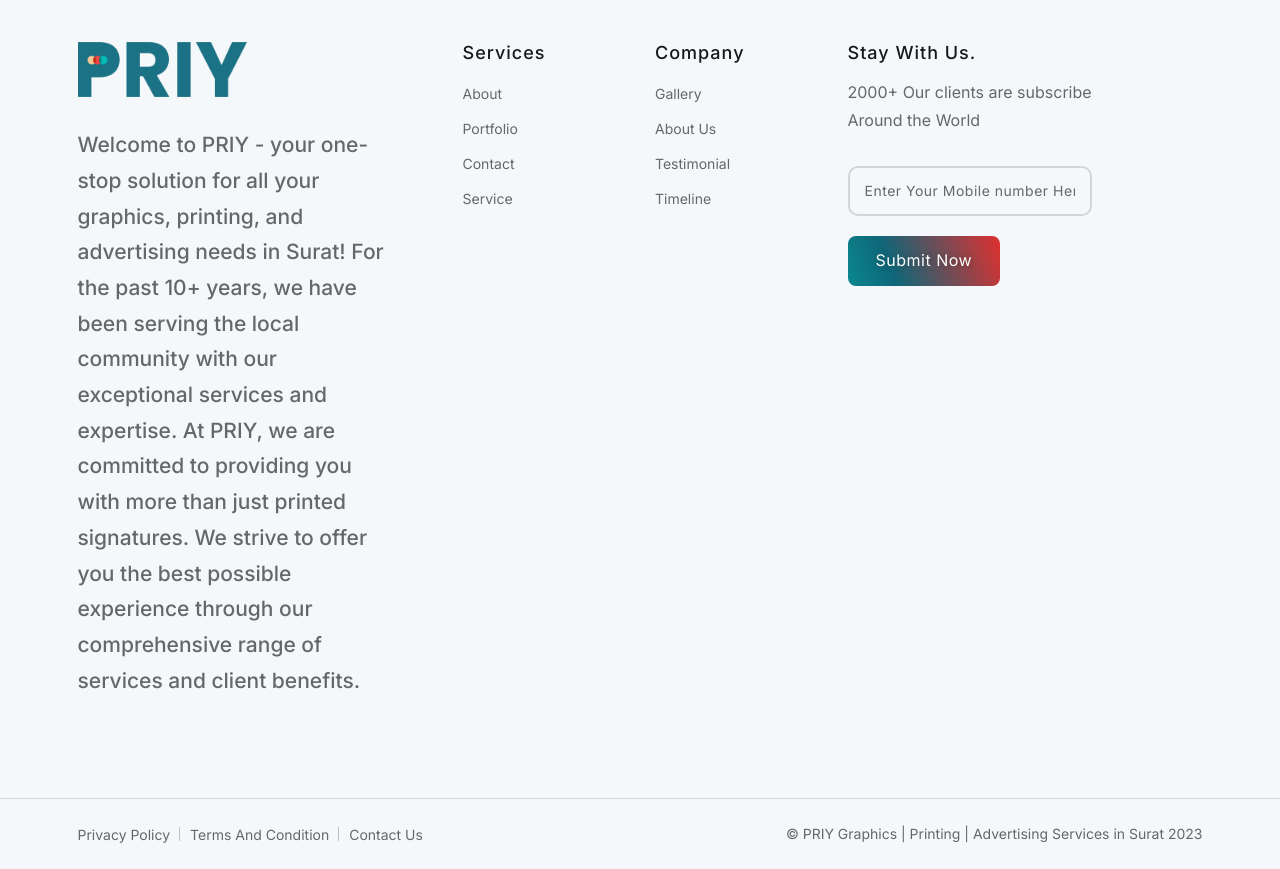
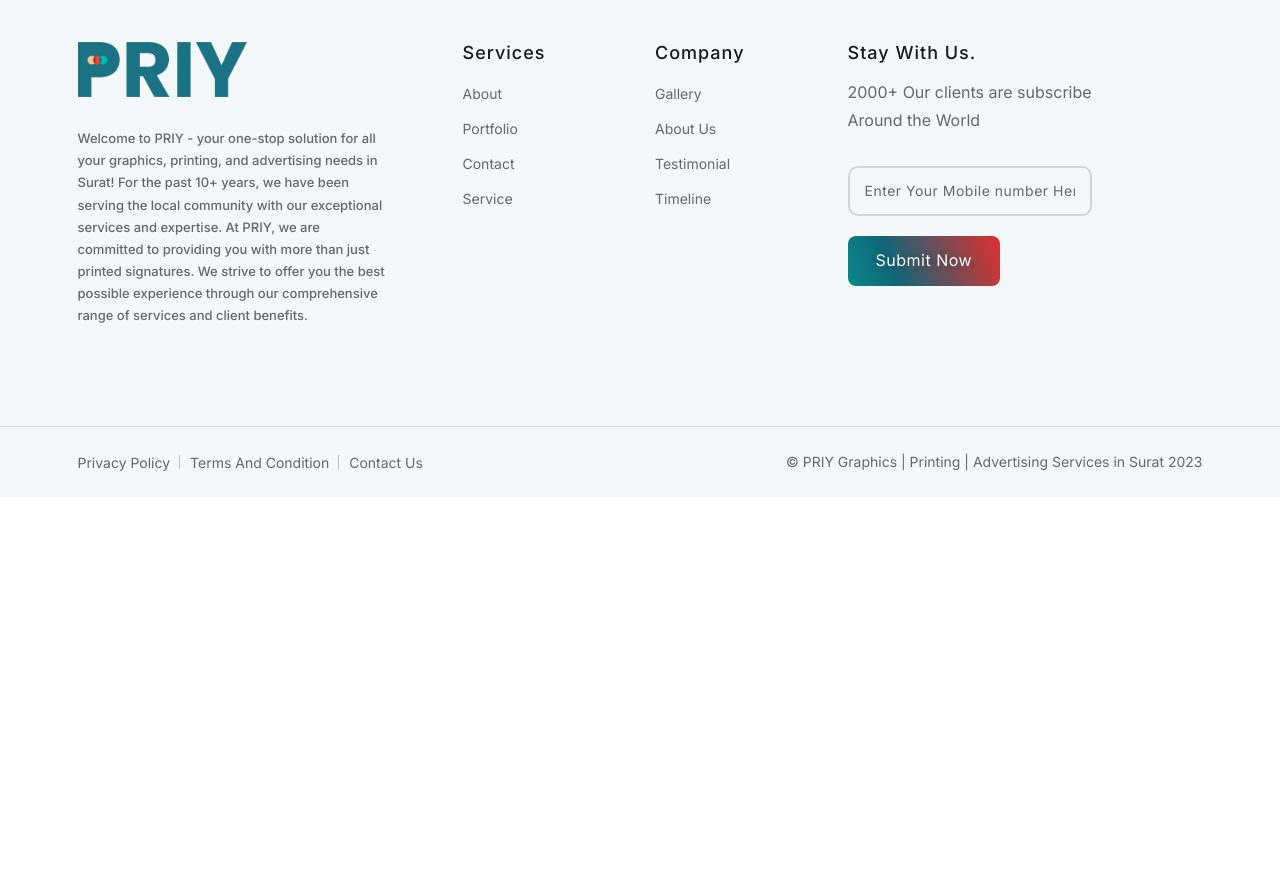
Before and after one commit to hiteshwork07/piryaGraphics, a React (Create React App) app: page /corporate in a window 1280 px wide. Shown: the part 5540-6409 px from the top of the page. After the commit the page ends 6037 px from the top, so only its background shows below. Built offline with nearby package versions, Linux system fonts and the light colour scheme; no server answers.

Commit message:
fix: footer style changes

```diff
--- a/src/common/footer/FooterOne.js
+++ b/src/common/footer/FooterOne.js
@@ -27,7 +27,7 @@
                                             image2={`${process.env.PUBLIC_URL}/images/logo/logo-dark.png`}
                                         />
                                     </div>
-                                    <h3 className="text-big">{footerIntem.title}</h3>
+                                    <h3  style={{fontSize :"13px"}}className="text-big">{footerIntem.title}</h3>
                                 </div>
                             </div>
                             {/* End Single Widget  */}
--- a/src/elements/contact/ContactOne.js
+++ b/src/elements/contact/ContactOne.js
@@ -29,7 +29,7 @@
                                     </div>
                                     <div className="inner">
                                         <h4 className="title">Our Email Address</h4>
-                                        <p><a href="mailto:mailto:contact@priygraphics.com">mailto:contact@priygraphics.com</a></p>
+                                        <p><a href="mailto:mailto:contact@priygraphics.com">contact@priygraphics.com</a></p>
                                     </div>
                                 </div>
                             </div>
```
